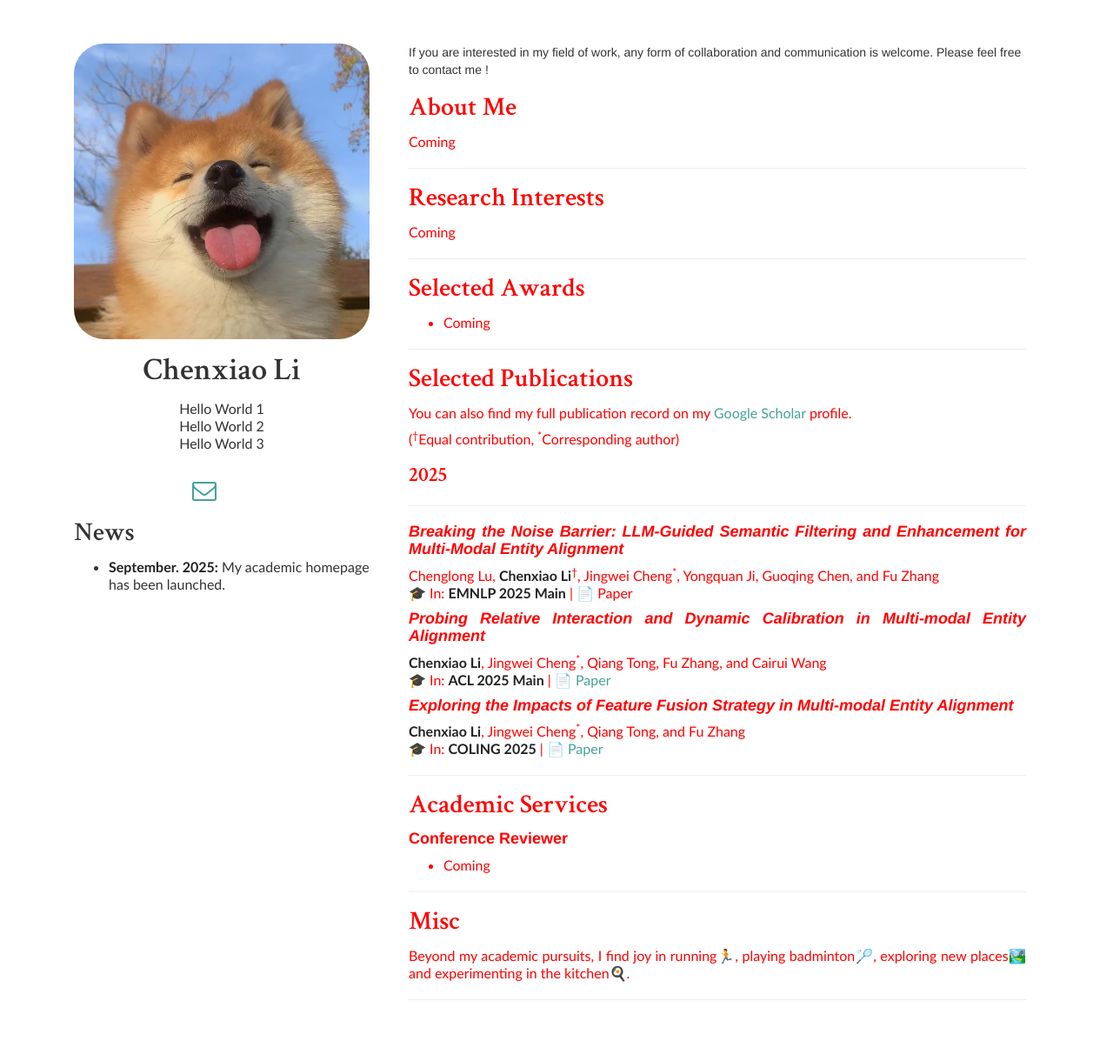
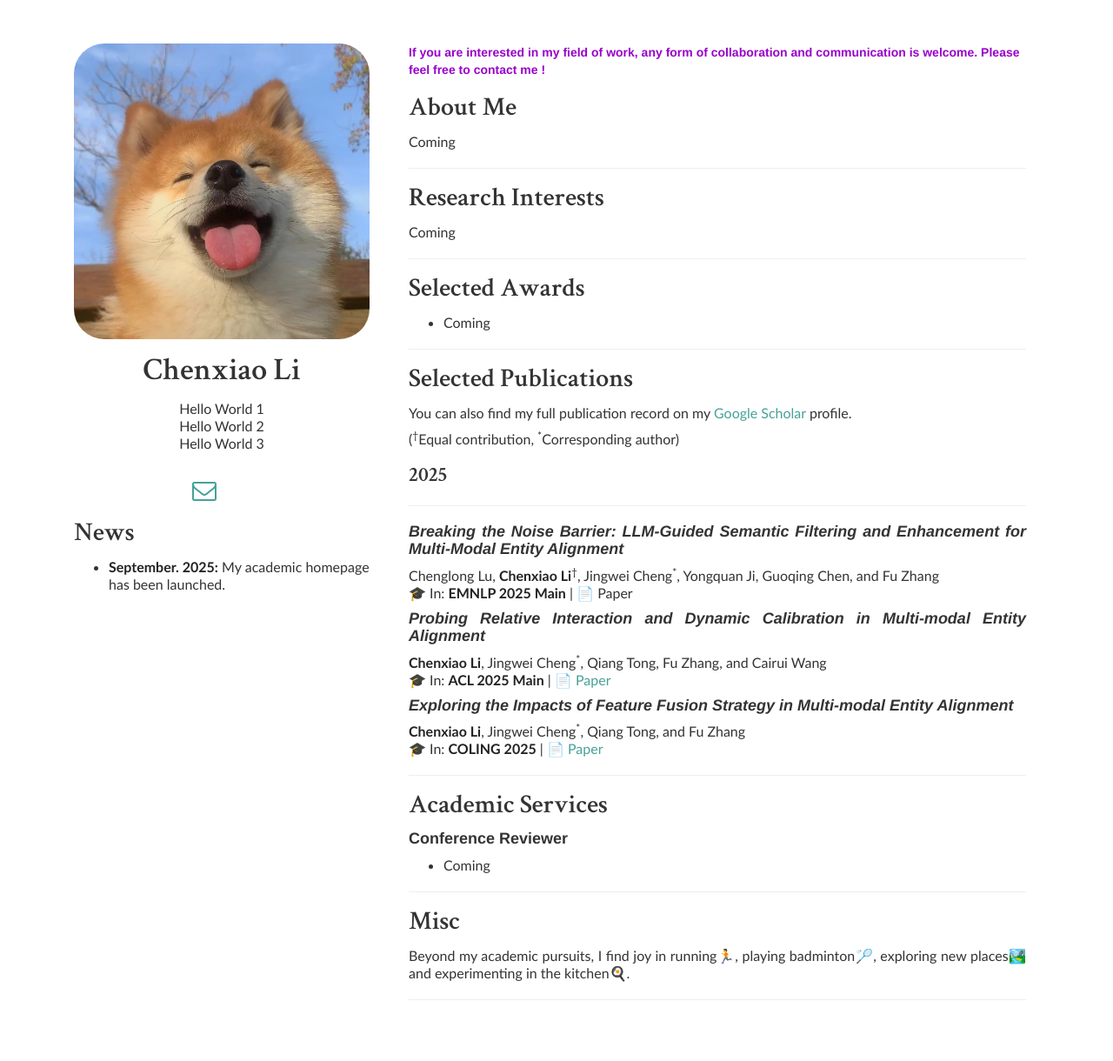
Before and after one commit to ChenxiaoLi-Joe/chenxiaolijoe.github.io, a Jekyll site: the page built from index.md, in a window 1280 px wide. Shown: the whole page at 87% size. Built offline with Jekyll 4.4.1, drawn with Linux system fonts in a browser that asks for light colours; nearby versions of some CDN libraries; a style sheet for code colours, icons or effects is not loaded; our own code applies the rules of GitHub Pages for plain Markdown files.

Commit message:
20250906:4

```diff
--- a/_layouts/home.html
+++ b/_layouts/home.html
@@ -31,10 +31,10 @@ layout: default
 </div>
 
 <div style="margin-left:30px" class="col-md-8 blurb">
-	<span style=="font-weight:bold; color:red;">
+	<span style="font-weight:bold; color: #9900cc;">
 		If you are interested in my field of work, any form of collaboration and communication is welcome. Please feel free to contact me !
 	</span>
-    <div style="text-align:justify; font-weight:bold; color:red;">
+    <div style="text-align:justify">
 		{{ content }}
 	</div>
 </div>
```
